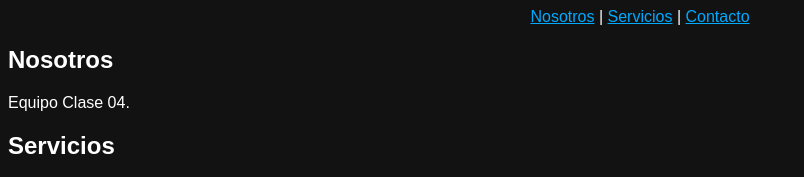
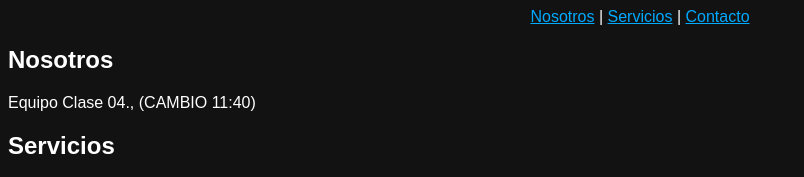
Before and after one commit to EnriqueXOC/clase-04, a plain HTML site: page index.html in a window 1280 px wide. Shown: the top 177 px of the page, without its empty margins (0-804 px from the left). Drawn offline with Linux system fonts and the light colour scheme.

Commit message:
Update index.html
Cambio de 11.40

```diff
--- a/index.html
+++ b/index.html
@@ -5,7 +5,7 @@
         <nav><a href="#n" style="color:#0af">Nosotros</a> | <a href="#s" style="color:#0af">Servicios</a> | <a href="#c" style="color:#0af">Contacto</a></nav>
     </header>
 
-    <section id="n"><h2>Nosotros</h2><p>Equipo Clase 04.</p></section>
+    <section id="n"><h2>Nosotros</h2><p>Equipo Clase 04., (CAMBIO 11:40)</p></section>
 
     <section id="s">
         <h2>Servicios</h2>
```
